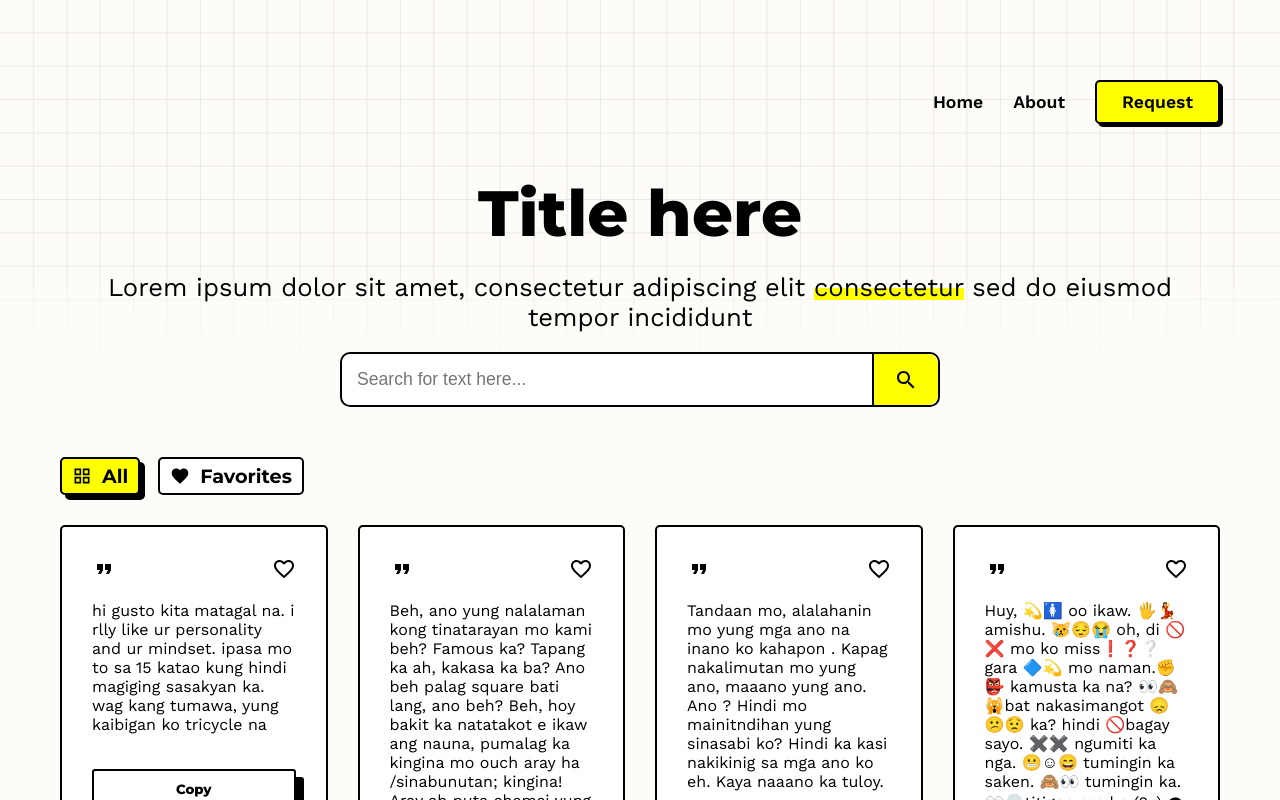
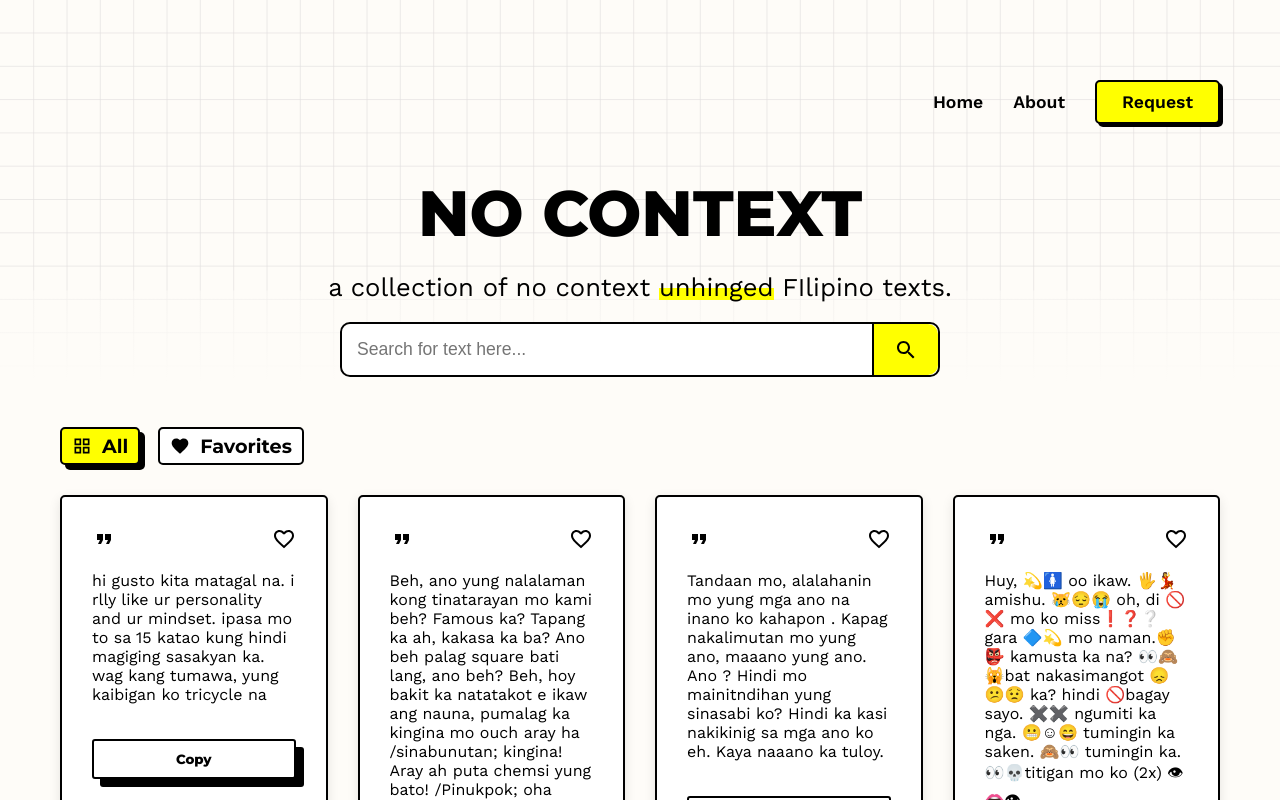
Before and after one commit to sn-tin/no-context-app, a React (Create React App) app: page / in a window 1280 px wide. Shown: the top 800 px of the page. Built offline with nearby package versions, Linux system fonts and the light colour scheme.

Commit message:
Change content and copy to clipboard functionality - Change title and description on home page - Add copy to clipboard npm package and copy text of card when copy button is clicked

```diff
--- a/package.json
+++ b/package.json
@@ -11,6 +11,7 @@
     "@testing-library/react": "^13.4.0",
     "@testing-library/user-event": "^13.5.0",
     "react": "^18.2.0",
+    "react-copy-to-clipboard": "^5.1.0",
     "react-dom": "^18.2.0",
     "react-masonry-css": "^1.0.16",
     "react-paginate": "^8.1.3",
--- a/src/components/CardSorting.js
+++ b/src/components/CardSorting.js
@@ -35,7 +35,7 @@ const CardSorting = ({data, searchText}) => {
         if(!foundCardData) {
             return;
         }
-        foundCardData.isFavorite = true;
+        foundCardData.isFavorite = !foundCardData.isFavorite;
         setDataSource(newDataSource);
     }
     /* When user searches on all or favorite category */
--- a/src/components/Cards.js
+++ b/src/components/Cards.js
@@ -2,6 +2,7 @@ import React, { useState } from "react";
 import FormatQuoteIcon from '@mui/icons-material/FormatQuote';
 import FavoriteBorderOutlinedIcon from '@mui/icons-material/FavoriteBorderOutlined';
 import FavoriteOutlinedIcon from '@mui/icons-material/FavoriteOutlined';
+import { CopyToClipboard } from 'react-copy-to-clipboard';
 
 
 const Cards = ({isFavorite, text, onFavorite, unFavorite}) => {
@@ -22,12 +23,13 @@ const Cards = ({isFavorite, text, onFavorite, unFavorite}) => {
                 { isFavorite ? <FavoriteOutlinedIcon onClick={onFavorite} /> : <FavoriteBorderOutlinedIcon onClick={onFavorite} /> }
 
             </div>
-            {/* <textarea className="card-text" readOnly="readonly" value={text} >
-            </textarea> */}
             <p>{text}</p>
-            <button className="copy-btn" style={styles} onClick={copyToClipboard}>
+            <CopyToClipboard text={text}>
+                <button className="copy-btn" style={styles} onClick={copyToClipboard}>
                 {isCopied ? "Copied!" : "Copy"}
-            </button>
+                </button>
+            </CopyToClipboard>
+
         </div>
     )
 }
--- a/src/components/Home.js
+++ b/src/components/Home.js
@@ -17,8 +17,8 @@ const Home = () => {
 
     return (
         <section className="hero">
-            <h1>Title here</h1>
-            <p>Lorem ipsum dolor sit amet, consectetur adipiscing elit <span className="highlight">consectetur</span> sed do eiusmod tempor incididunt</p>
+            <h1>NO CONTEXT</h1>
+            <p>a collection of no context <span className="highlight">unhinged</span> FIlipino texts.</p>
             <form onSubmit={handleSubmit}>
                 <input type="text"
                 placeholder="Search for text here..."
--- a/src/styles/_card.scss
+++ b/src/styles/_card.scss
@@ -49,6 +49,7 @@
     border: 2px solid #000000;
     padding: 30px;
     margin-bottom: 25px;
+    box-shadow: rgba(0, 0, 0, 0.1) 0px 4px 12px;
     &:hover {
         @include blackShadow(5px);
     }
```
Also changed, not shown: 1 other file (tests, documents, lock files or other folders).
